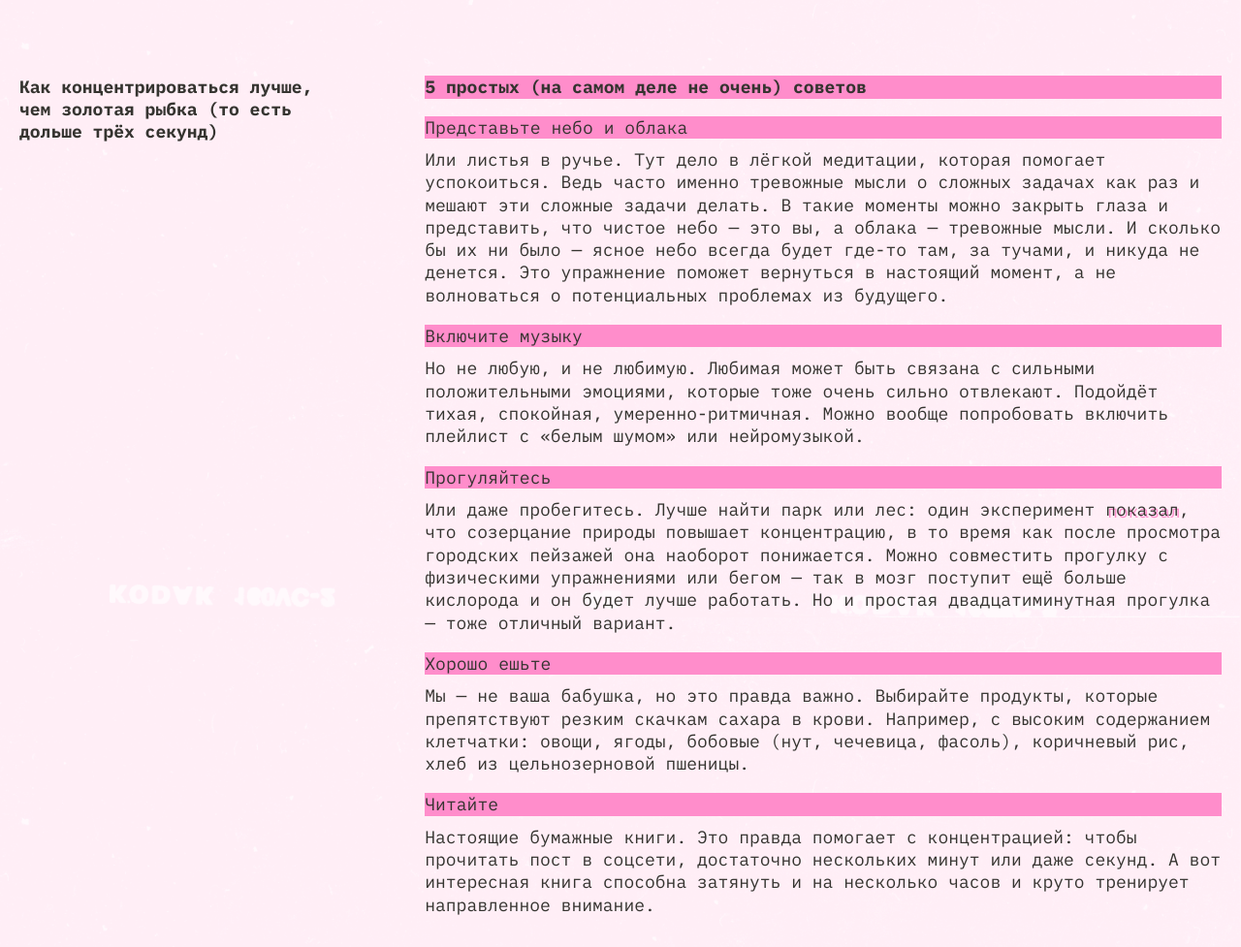
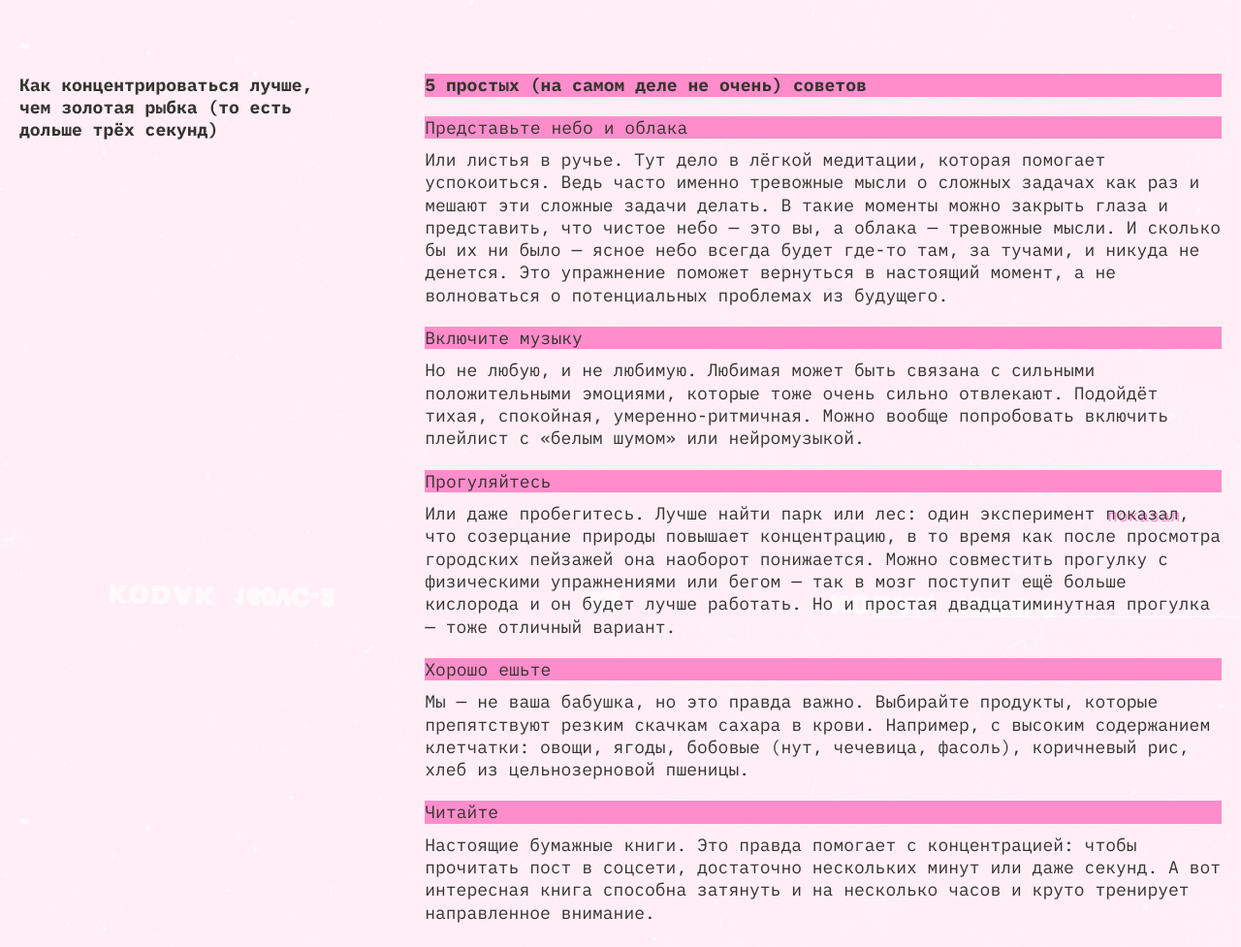
Before and after one commit to YKTna/slozhno-sosredotochitsya-fd, a plain HTML site: page index.html in a window 1280 px wide. Shown: the part 1763-2740 px from the top of the page at 97% size. Drawn offline with Linux system fonts and the light colour scheme.

Commit message:
fixes after review 3

```diff
--- a/index.html
+++ b/index.html
@@ -86,7 +86,7 @@
       <section class="content-section concentration-goldfish">
         <h2 class="title-decor-subtitle">Как концентрироваться лучше, чем золотая рыбка (то есть дольше трёх секунд)</h2>
         <div class="with-pictures">
-            <h3 class="title-decor">5 простых (на самом деле не очень) советов</h3>
+            <h3 class="title-decor with-pictures-title-decor">5 простых (на самом деле не очень) советов</h3>
             <article class="article">
               <h4 class="title-decor title-decor-subtitle-concentration-goldfish">Представьте небо и облака</h4>
               <p class="text content-section-text">Или листья в ручье. Тут дело в лёгкой медитации, которая помогает успокоиться. Ведь часто именно тревожные мысли о сложных задачах как раз и мешают эти сложные задачи делать. В такие моменты можно закрыть глаза и представить, что чистое небо — это вы, а облака — тревожные мысли. И сколько бы их ни было — ясное небо всегда будет где-то там, за тучами, и никуда не денется. Это упражнение поможет вернуться в настоящий момент, а не волноваться о потенциальных проблемах из будущего.</p>
--- a/styles/style.css
+++ b/styles/style.css
@@ -166,9 +166,12 @@
   margin-bottom: 10px;
 }
 
+.with-pictures-title-decor {
+  margin-bottom: 20px;
+}
+
 .title-decor-subtitle-concentration-goldfish {
   font-weight: 400;
-  margin-top: 20px;
 }
 
 .section-main {
@@ -181,7 +184,11 @@
 }
 
 .text {
-    line-height: 23.4px;
+  line-height: 23.4px;
+}
+
+.content-section-text {
+  margin-bottom: 20px;
 }
 
 .concentration-goldfish {
@@ -216,10 +223,6 @@
 
 .with-pictures .article {
   padding-bottom: 1px;
-}
-
-.content-section-text {
-  line-height: 23.4px;
 }
 
 .content-section-images {
@@ -310,10 +313,17 @@
   }
 
   .concentration-goldfish {
-    padding-bottom: 77px;
+    padding-bottom: 57px;
     display: grid;
     grid-template-columns:  1fr 2fr;
-    margin-top: 3px;
+  }
+
+  .concentration-goldfish .title-decor-subtitle {
+    margin-top: 7px;
+  }
+
+  .with-pictures-title-decor {
+    margin-top: 7px;
   }
 
   .reduces-concentration {
@@ -408,10 +418,6 @@
     letter-spacing: 0.05px;
   }
 
-  .title-decor-subtitle-concentration-goldfish {
-    margin-top: 18px;
-  }
-
   .hard-to-concentrate {
     grid-template-columns:  1fr 2.06fr;
   }
@@ -437,7 +443,6 @@
 
   .concentration-goldfish {
     grid-template-columns:  1fr 2.06fr;
-    padding-top: 6px;
   }
 
   .concentration-goldfish .title-decor-subtitle {
```
